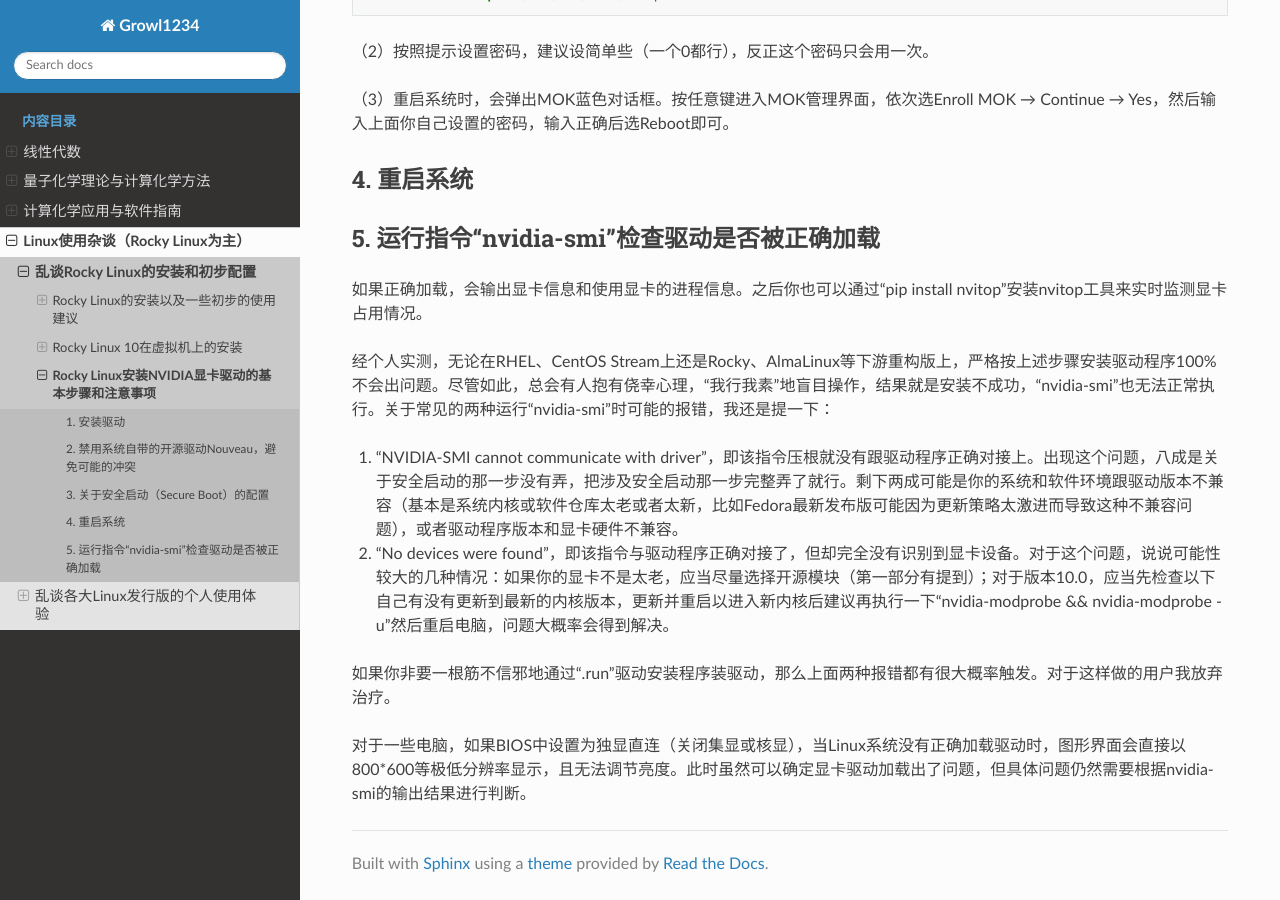
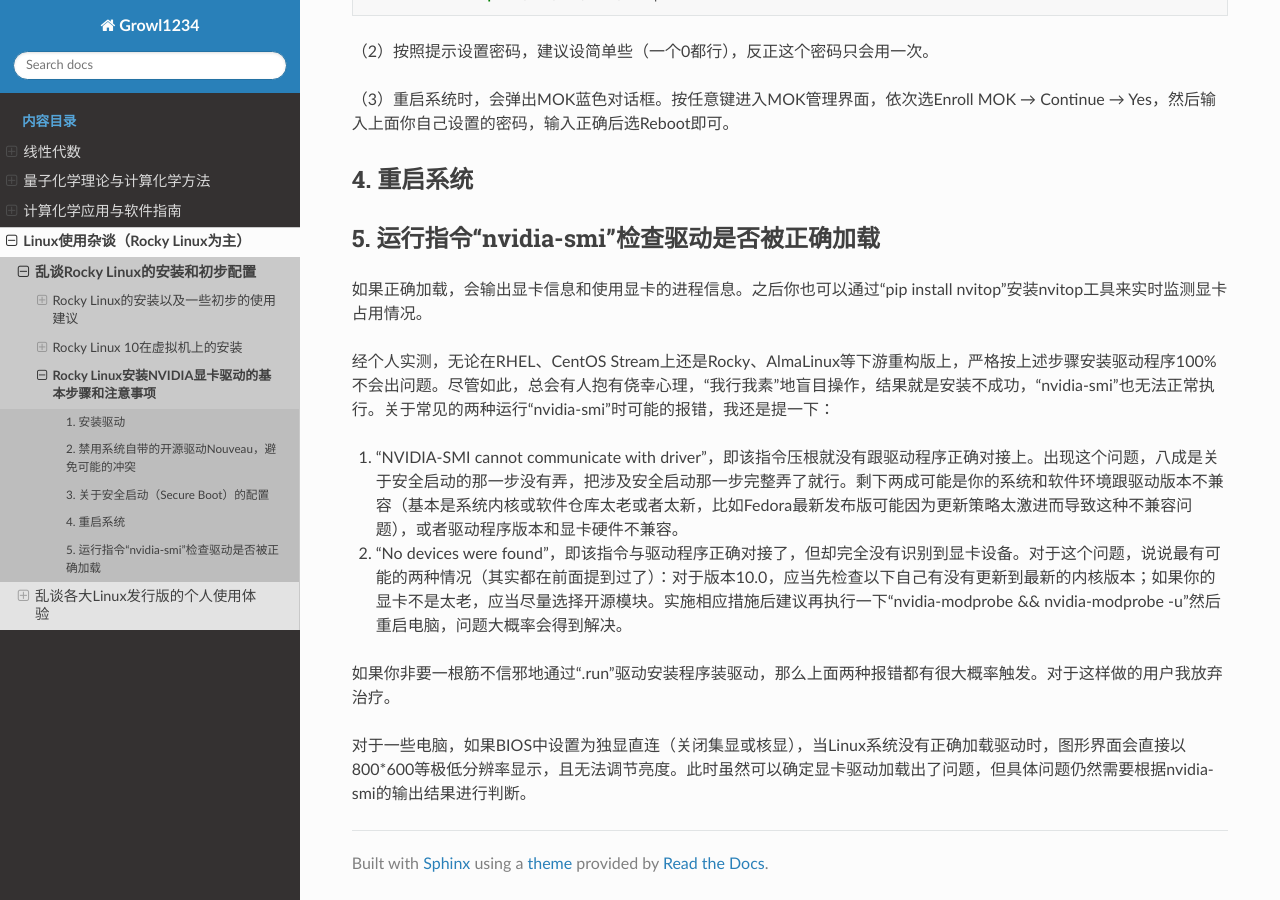
Before and after one commit to Growl1234/RTDProject, a Sphinx documentation site: the page built from source/linux/rocky/nvidia.md, in a window 1280 px wide and 900 px high, scrolled down 1086 px. Built offline with Sphinx 7.4.7 and the Read the Docs theme 3.1.0, drawn with Linux system fonts in a browser that asks for light colours; some of the changed text lies outside the part shown.

Commit message:
Update nvidia.md

```diff
--- a/source/linux/rocky/nvidia.md
+++ b/source/linux/rocky/nvidia.md
@@ -48,7 +48,7 @@ sudo mokutil --import /var/lib/dkms/mok.pub
 
 1. “NVIDIA-SMI cannot communicate with driver”，即该指令压根就没有跟驱动程序正确对接上。出现这个问题，八成是关于安全启动的那一步没有弄，把涉及安全启动那一步完整弄了就行。剩下两成可能是你的系统和软件环境跟驱动版本不兼容（基本是系统内核或软件仓库太老或者太新，比如Fedora最新发布版可能因为更新策略太激进而导致这种不兼容问题），或者驱动程序版本和显卡硬件不兼容。
 
-2. “No devices were found”，即该指令与驱动程序正确对接了，但却完全没有识别到显卡设备。对于这个问题，说说可能性较大的几种情况：如果你的显卡不是太老，应当尽量选择开源模块（第一部分有提到）；对于版本10.0，应当先检查以下自己有没有更新到最新的内核版本，更新并重启以进入新内核后建议再执行一下“nvidia-modprobe && nvidia-modprobe -u”然后重启电脑，问题大概率会得到解决。
+2. “No devices were found”，即该指令与驱动程序正确对接了，但却完全没有识别到显卡设备。对于这个问题，说说最有可能的两种情况（其实都在前面提到过了）：对于版本10.0，应当先检查以下自己有没有更新到最新的内核版本；如果你的显卡不是太老，应当尽量选择开源模块。实施相应措施后建议再执行一下“nvidia-modprobe && nvidia-modprobe -u”然后重启电脑，问题大概率会得到解决。
 
 如果你非要一根筋不信邪地通过“.run”驱动安装程序装驱动，那么上面两种报错都有很大概率触发。对于这样做的用户我放弃治疗。
 
```
Also changed, not shown: other parts of source/linux/rocky/nvidia.md (+1 -1 lines).
